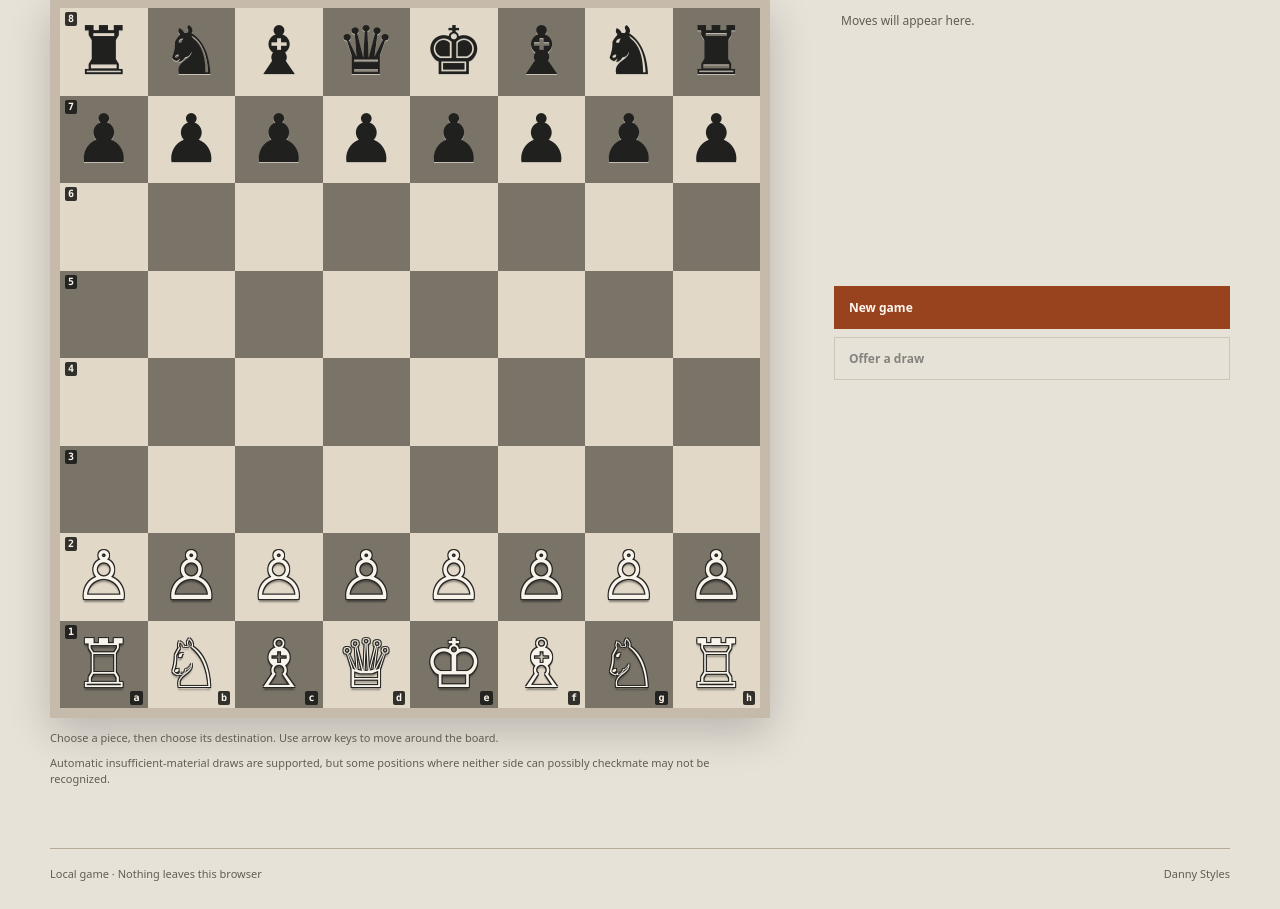
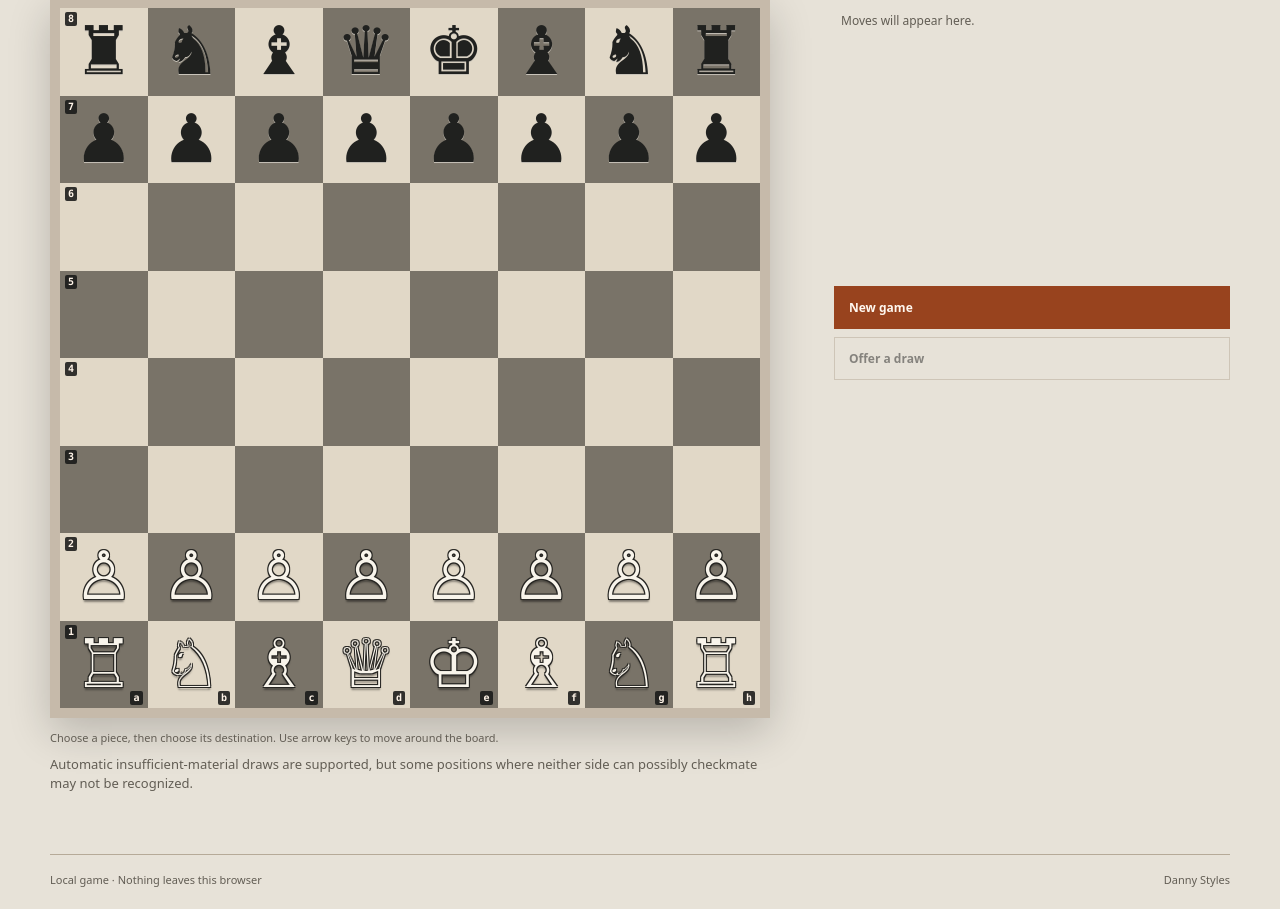
Before and after one commit to dxnnystyles/browser-chess, a website built with Vite: page index.html in a window 1280 px wide. Shown: the part 268-1177 px from the top of the page. Built offline with nearby package versions, Linux system fonts and the light colour scheme.

Commit message:
Improve chess rules disclosure readability

```diff
--- a/src/style.css
+++ b/src/style.css
@@ -79,7 +79,7 @@ h1 { font-size: clamp(25px, 3vw, 34px); letter-spacing: -.055em; line-height: 1.
 .rank-coord { top: 4px; left: 5px; }
 .file-coord { right: 5px; bottom: 3px; }
 .board-help { margin-top: 12px; color: var(--muted); font-size: 11px; line-height: 1.5; }
-.rules-disclosure { margin: 8px 0 0; color: var(--muted); font-size: 11px; line-height: 1.5; }
+.rules-disclosure { margin: 8px 0 0; color: var(--muted); font-size: 13px; line-height: 1.5; }
 .live-region { position: absolute; width: 1px; height: 1px; padding: 0; margin: -1px; overflow: hidden; clip: rect(0,0,0,0); white-space: nowrap; border: 0; }
 .notation { display: flex; min-height: 520px; flex-direction: column; border-top: 2px solid var(--accent); padding-top: 14px; }
 .notation-head { display: flex; flex-direction: column; gap: 5px; }
```
